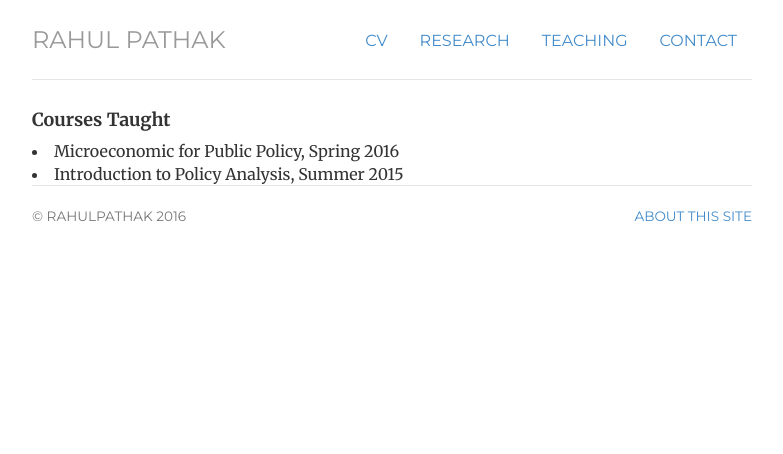
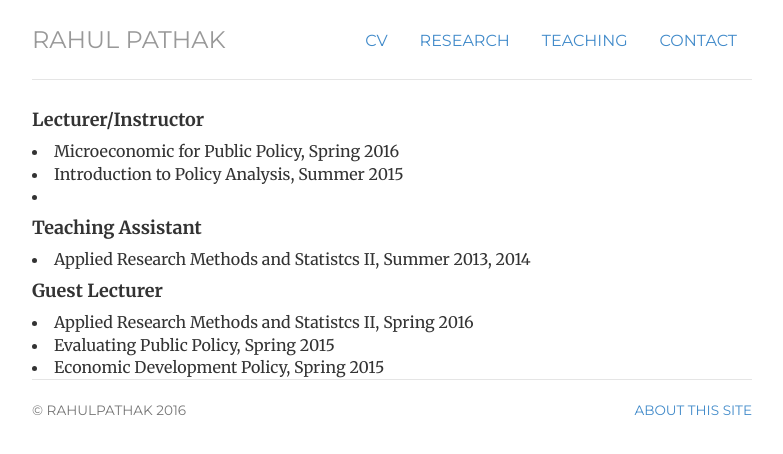
Before and after one commit to pathak-rahul/pathak-rahul.github.io, a Jekyll site: the page built from teaching/index.html, in a window 1280 px wide. Shown: the top 454 px of the page, without its empty margins (248-1031 px from the left). Built offline with Jekyll 4.4.1, drawn with Linux system fonts in a browser that asks for light colours.

Commit message:
Update index.html

```diff
--- a/teaching/index.html
+++ b/teaching/index.html
@@ -3,10 +3,21 @@ layout: default
 title: teaching
 ---
 <div class="teaching">
-	<h4> Courses Taught </h4>
-
+	<h4> Lecturer/Instructor </h4>
 	<li>Microeconomic for Public Policy, Spring 2016</li>
 	<li>Introduction to Policy Analysis, Summer 2015</li>
+	<li></li>
+
+
+	<h4> Teaching Assistant </h4>
+	<li>Applied Research Methods and Statistcs II, Summer 2013, 2014 </li>
+
+	<h4> Guest Lecturer </h4>
+
+	<li>Applied Research Methods and Statistcs II, Spring 2016</li>
+	<li>Evaluating Public Policy, Spring 2015</li>
+	<li>Economic Development Policy, Spring 2015</li>
+
 				</ul>
 
 </div>
```
